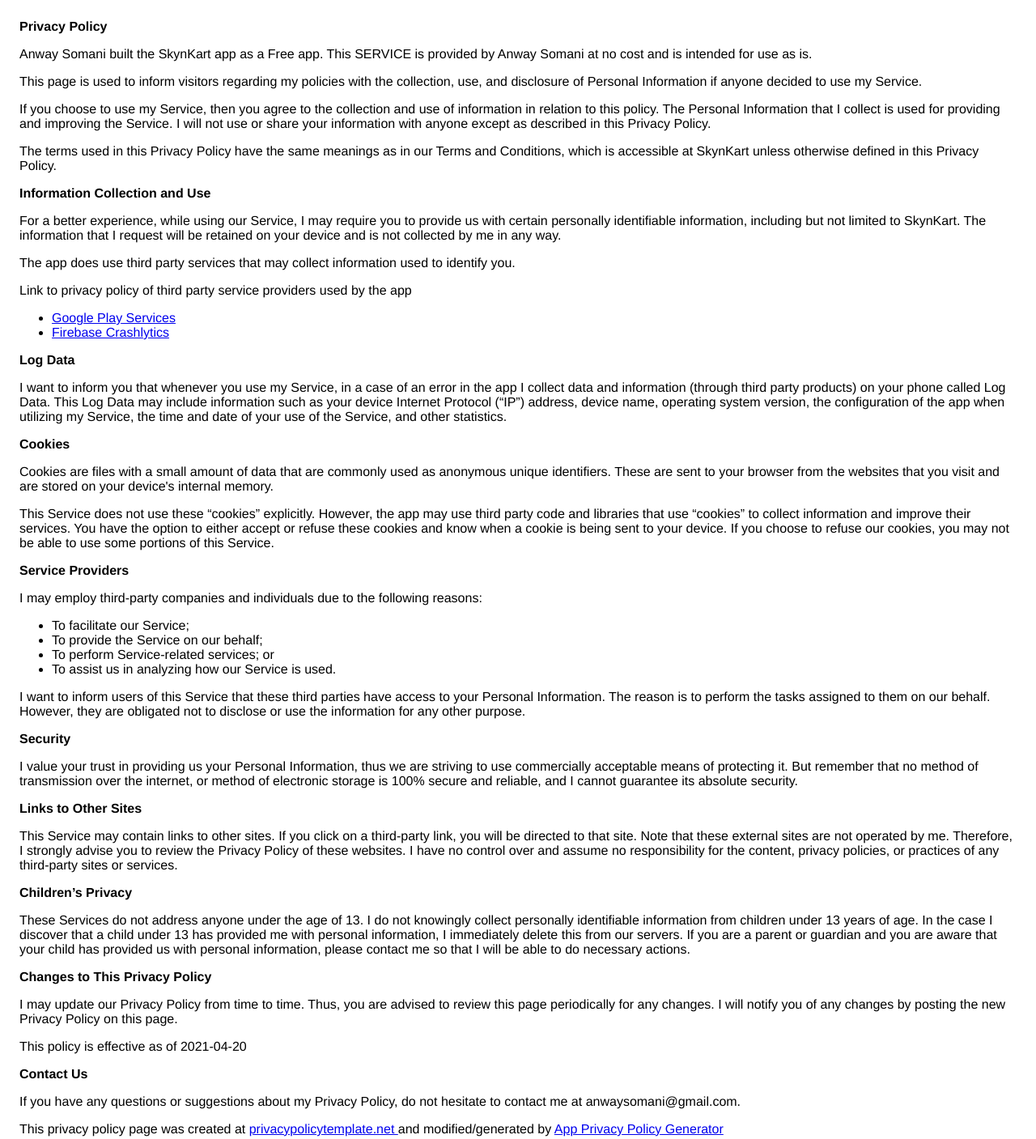
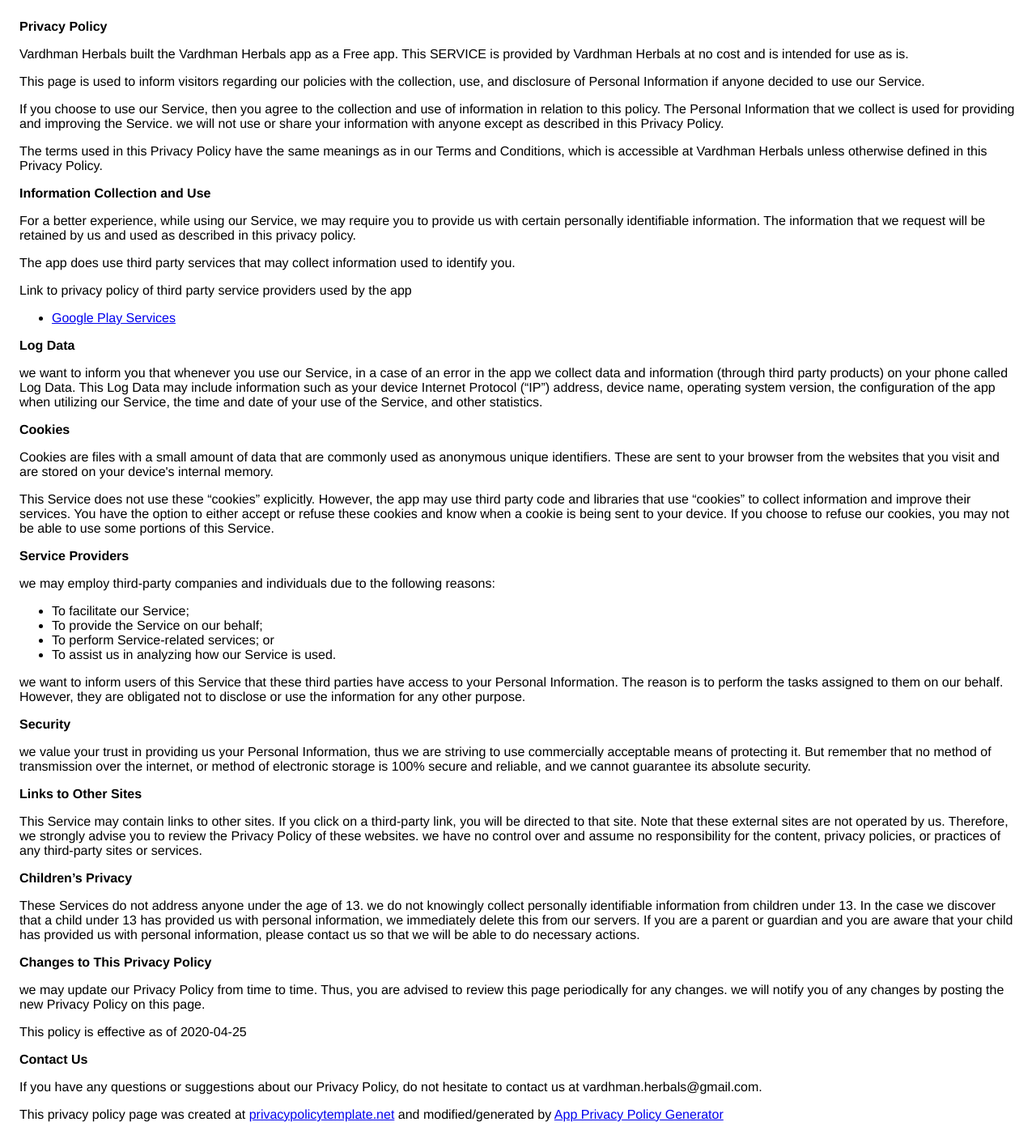
Before and after one commit to anwaysomani/Vardhman-Herbals-Privacy-Policy, a plain HTML site: page index.html in a window 1280 px wide. Shown: the whole page at 81% size. Drawn offline with Linux system fonts and the light colour scheme.

Commit message:
Update index.html

```diff
--- a/index.html
+++ b/index.html
@@ -8,43 +8,43 @@
     </head>
     <body>
     <strong>Privacy Policy</strong> <p>
-                  Anway Somani built the SkynKart app as
+                  Vardhman Herbals built the Vardhman Herbals app as
                   a Free app. This SERVICE is provided by
-                  Anway Somani at no cost and is intended for use as
+                  Vardhman Herbals at no cost and is intended for use as
                   is.
                 </p> <p>
-                  This page is used to inform visitors regarding my
+                  This page is used to inform visitors regarding our
                   policies with the collection, use, and disclosure of Personal
-                  Information if anyone decided to use my Service.
+                  Information if anyone decided to use our Service.
                 </p> <p>
-                  If you choose to use my Service, then you agree to
+                  If you choose to use our Service, then you agree to
                   the collection and use of information in relation to this
-                  policy. The Personal Information that I collect is
-                  used for providing and improving the Service. I will not use or share your information with
+                  policy. The Personal Information that we collect is
+                  used for providing and improving the Service. we will not use or share your information with
                   anyone except as described in this Privacy Policy.
                 </p> <p>
                   The terms used in this Privacy Policy have the same meanings
                   as in our Terms and Conditions, which is accessible at
-                  SkynKart unless otherwise defined in this Privacy Policy.
+                  Vardhman Herbals unless otherwise defined in this Privacy Policy.
                 </p> <p><strong>Information Collection and Use</strong></p> <p>
-                  For a better experience, while using our Service, I
+                  For a better experience, while using our Service, we
                   may require you to provide us with certain personally
-                  identifiable information, including but not limited to SkynKart. The information that
-                  I request will be retained on your device and is not collected by me in any way.
+                  identifiable information. The information that
+                  we request will be retained by us and used as described in this privacy policy.
                 </p> <div><p>
                     The app does use third party services that may collect
                     information used to identify you.
                   </p> <p>
                     Link to privacy policy of third party service providers used
                     by the app
-                  </p> <ul><li><a href="https://www.google.com/policies/privacy/" target="_blank" rel="noopener noreferrer">Google Play Services</a></li><!----><!----><li><a href="https://firebase.google.com/support/privacy/" target="_blank" rel="noopener noreferrer">Firebase Crashlytics</a></li><!----><!----><!----><!----><!----><!----><!----><!----><!----><!----><!----><!----><!----><!----><!----><!----><!----><!----><!----><!----><!----><!----><!----></ul></div> <p><strong>Log Data</strong></p> <p>
-                  I want to inform you that whenever you
-                  use my Service, in a case of an error in the app
-                  I collect data and information (through third party
+                  </p> <ul><li><a href="https://www.google.com/policies/privacy/" target="_blank">Google Play Services</a></li><!----><!----><!----><!----><!----><!----><!----><!----><!----><!----><!----><!----><!----><!----><!----></ul></div> <p><strong>Log Data</strong></p> <p>
+                  we want to inform you that whenever you
+                  use our Service, in a case of an error in the app
+                  we collect data and information (through third party
                   products) on your phone called Log Data. This Log Data may
                   include information such as your device Internet Protocol
                   (“IP”) address, device name, operating system version, the
-                  configuration of the app when utilizing my Service,
+                  configuration of the app when utilizing our Service,
                   the time and date of your use of the Service, and other
                   statistics.
                 </p> <p><strong>Cookies</strong></p> <p>
@@ -61,49 +61,53 @@
                   choose to refuse our cookies, you may not be able to use some
                   portions of this Service.
                 </p> <p><strong>Service Providers</strong></p> <p>
-                  I may employ third-party companies and
+                  we may employ third-party companies and
                   individuals due to the following reasons:
                 </p> <ul><li>To facilitate our Service;</li> <li>To provide the Service on our behalf;</li> <li>To perform Service-related services; or</li> <li>To assist us in analyzing how our Service is used.</li></ul> <p>
-                  I want to inform users of this Service
+                  we want to inform users of this Service
                   that these third parties have access to your Personal
                   Information. The reason is to perform the tasks assigned to
                   them on our behalf. However, they are obligated not to
                   disclose or use the information for any other purpose.
                 </p> <p><strong>Security</strong></p> <p>
-                  I value your trust in providing us your
+                  we value your trust in providing us your
                   Personal Information, thus we are striving to use commercially
                   acceptable means of protecting it. But remember that no method
                   of transmission over the internet, or method of electronic
-                  storage is 100% secure and reliable, and I cannot
+                  storage is 100% secure and reliable, and we cannot
                   guarantee its absolute security.
                 </p> <p><strong>Links to Other Sites</strong></p> <p>
                   This Service may contain links to other sites. If you click on
                   a third-party link, you will be directed to that site. Note
-                  that these external sites are not operated by me.
-                  Therefore, I strongly advise you to review the
-                  Privacy Policy of these websites. I have
+                  that these external sites are not operated by us.
+                  Therefore, we strongly advise you to review the
+                  Privacy Policy of these websites. we have
                   no control over and assume no responsibility for the content,
                   privacy policies, or practices of any third-party sites or
                   services.
                 </p> <p><strong>Children’s Privacy</strong></p> <p>
                   These Services do not address anyone under the age of 13.
-                  I do not knowingly collect personally
-                  identifiable information from children under 13 years of age. In the case
-                  I discover that a child under 13 has provided
-                  me with personal information, I immediately
+                  we do not knowingly collect personally
+                  identifiable information from children under 13. In the case
+                  we discover that a child under 13 has provided
+                  us with personal information, we immediately
                   delete this from our servers. If you are a parent or guardian
                   and you are aware that your child has provided us with
-                  personal information, please contact me so that
-                  I will be able to do necessary actions.
+                  personal information, please contact us so that
+                  we will be able to do necessary actions.
                 </p> <p><strong>Changes to This Privacy Policy</strong></p> <p>
-                  I may update our Privacy Policy from
+                  we may update our Privacy Policy from
                   time to time. Thus, you are advised to review this page
-                  periodically for any changes. I will
+                  periodically for any changes. we will
                   notify you of any changes by posting the new Privacy Policy on
                   this page.
-                </p> <p>This policy is effective as of 2021-04-20</p> <p><strong>Contact Us</strong></p> <p>
-                  If you have any questions or suggestions about my
-                  Privacy Policy, do not hesitate to contact me at anwaysomani@gmail.com.
-                </p> <p>This privacy policy page was created at <a href="https://privacypolicytemplate.net" target="_blank" rel="noopener noreferrer">privacypolicytemplate.net </a>and modified/generated by <a href="https://app-privacy-policy-generator.nisrulz.com/" target="_blank" rel="noopener noreferrer">App Privacy Policy Generator</a></p>
+                </p> <p>This policy is effective as of 2020-04-25</p> <p><strong>Contact Us</strong></p> <p>
+                  If you have any questions or suggestions about our
+                  Privacy Policy, do not hesitate to contact us at vardhman.herbals@gmail.com.
+                </p> <p>
+                  This privacy policy page was created at
+                  <a href="https://privacypolicytemplate.net" target="_blank">privacypolicytemplate.net</a>
+                  and modified/generated by
+                  <a href="https://app-privacy-policy-generator.firebaseapp.com/" target="_blank">App Privacy Policy Generator</a></p>
     </body>
     </html>
```
